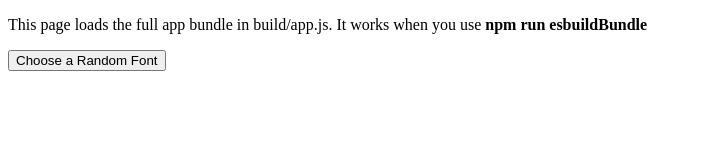
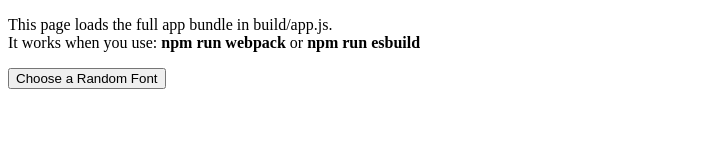
Before and after one commit to ronyeh/vexflow-example-typescript, a website built with webpack: page app-script-tag.html in a window 1280 px wide. Shown: the whole page, without its empty margins (0-702 px from the left). Built offline with nearby package versions, Linux system fonts and the light colour scheme.

Commit message:
Update to newest build:
npm install https://vexflow-demo.surge.sh/4.0.0-beta-2021-12-23.tgz

```diff
--- a/app-script-tag.html
+++ b/app-script-tag.html
@@ -7,7 +7,7 @@
 -->
 <html>
     <body>
-        <p>This page loads the full app bundle in build/app.js. It works when you use <b>npm run esbuildBundle</b></p>
+        <p>This page loads the full app bundle in build/app.js. <br />It works when you use: <b>npm run webpack</b> or <b>npm run esbuild</b></p>
         <button id="button" onclick="if (typeof pickRandomFont !== 'undefined') pickRandomFont()">Choose a Random Font</button>
         <p id="font-name"></p>
         <div id="output"></div>
--- a/app.ts
+++ b/app.ts
@@ -1,11 +1,11 @@
 // Option 1: Import the default bundle with all three music engraving fonts.
 // Vex can be imported either via the default export or via named export of the "vexflow" module.
 // import Vex, { Flow, Factory, Stave, EasyScore } from "vexflow";
-import { Vex, Flow, Factory, Stave, EasyScore } from "vexflow";
+import { Vex, Flow, Factory, Stave, EasyScore } from "vexflow"; // 791 KB
 // Option 2: Use one of the import paths below to create a smaller bundle.
 // Each path maps to a different entry file in the vexflow npm package.
 // import { Vex, Flow, Factory, Stave, EasyScore } from "vexflow/bravura";
-// import { Vex, Flow, Factory, Stave, EasyScore } from "vexflow/gonville";
+// import { Vex, Flow, Factory, Stave, EasyScore } from "vexflow/gonville"; // 446 KB
 // import { Vex, Flow, Factory, Stave, EasyScore } from "vexflow/petaluma";
 
 // In TypeScript <= 4.5.x, you will need to customize the "paths" key in tsconfig.json.
--- a/package.json
+++ b/package.json
@@ -25,10 +25,10 @@
         "esbuild": "^0.13.12",
         "ts-loader": "^9.2.6",
         "typescript": "^4.5.1rc",
-        "webpack-cli": "^4.9.1",
-        "webpack": "^5.65.0"
+        "webpack": "^5.65.0",
+        "webpack-cli": "^4.9.1"
     },
     "dependencies": {
-        "vexflow": "https://vexflow-demo.surge.sh/4.0.0-beta-2021-12-14.tgz"
+        "vexflow": "https://vexflow-demo.surge.sh/4.0.0-beta-2021-12-23.tgz"
     }
 }
```
Also changed, not shown: tsconfig.json (+8 -4 lines), 1 other file.
